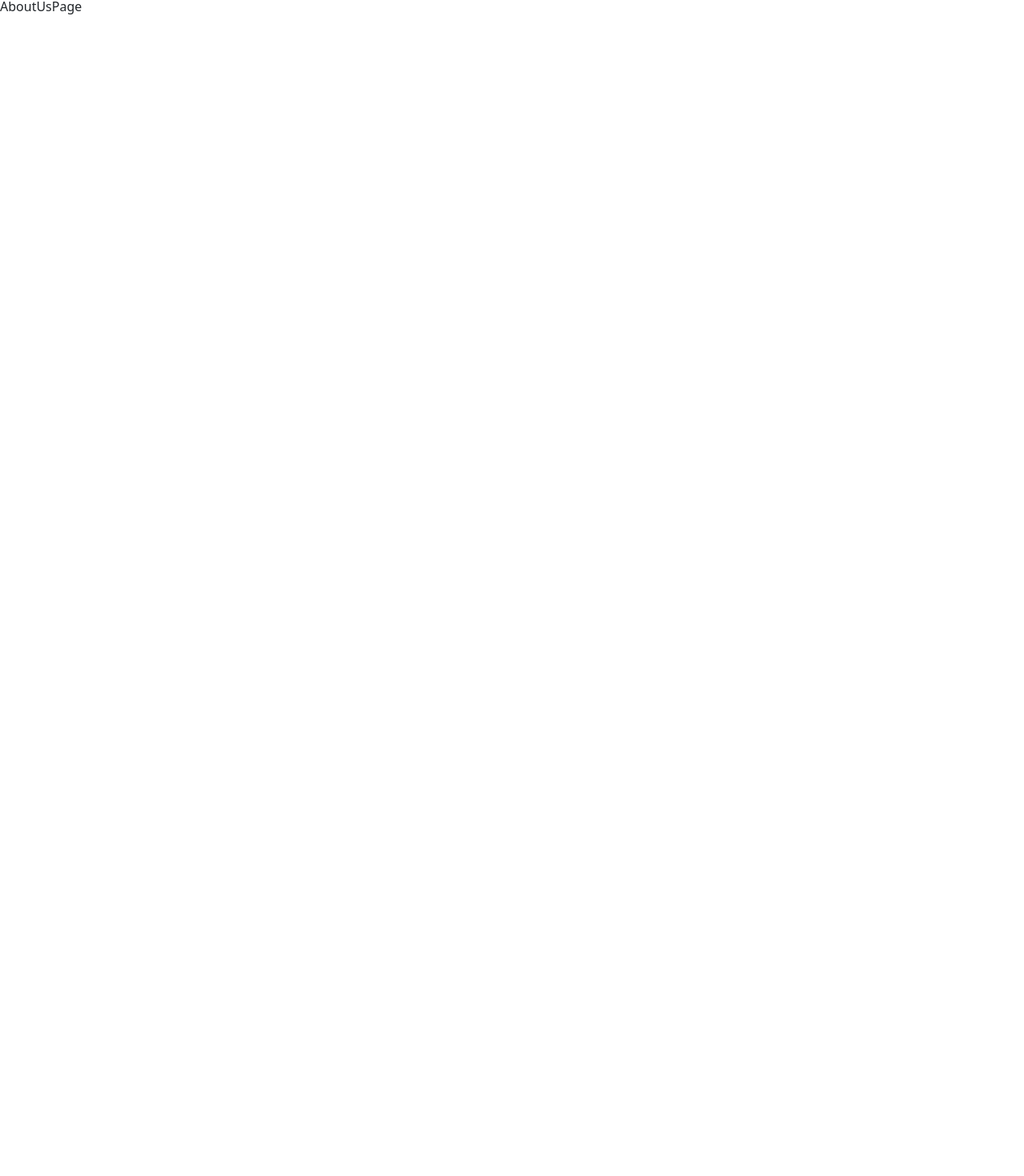
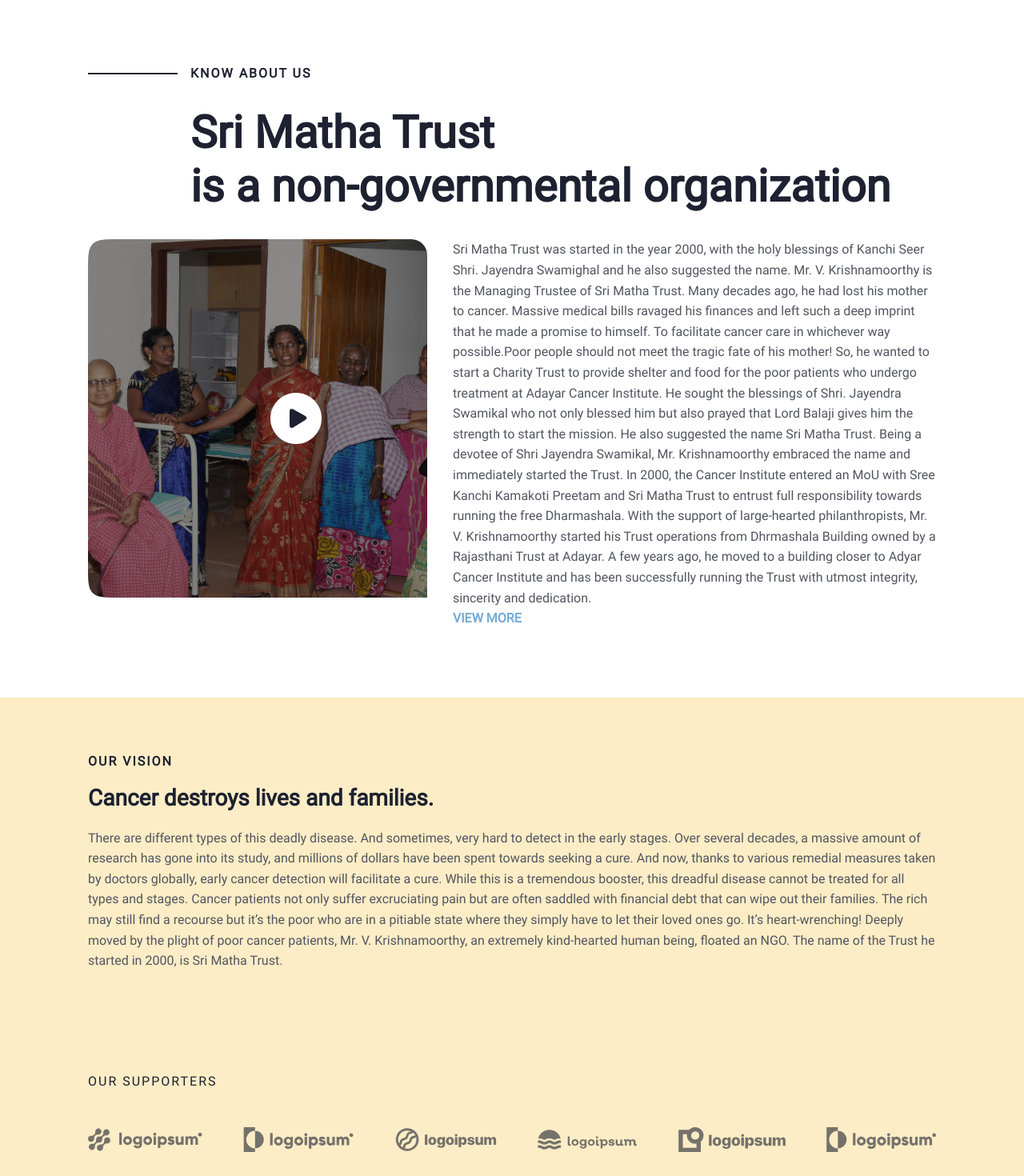
Before and after one commit to gunadevandesing/srimathatrust.ui, a React (Vite) app: page /aboutus in a window 1280 px wide. Shown: the part 135-1605 px from the top of the page at 80% size. Before the commit the page ends 800 px from the top, so only its background shows below. Built offline with nearby package versions, Linux system fonts and the light colour scheme.

Commit message:
About us page sections added

```diff
--- /dev/null
+++ b/src/components/AboutUsPageComponents/KnowAboutUsSection.jsx
@@ -0,0 +1,48 @@
+import "./knowAboutUsSection.scss";
+
+const KnowAboutUSSection = () => {
+  return (
+    <div className="knowaboutus-container">
+      <div className="knowaboutus-title">
+        <span className="horizontal-line"></span>
+        KNOW ABOUT US
+      </div>
+      <div className="knowaboutus-header">
+        Sri Matha Trust <br />
+        is a non-governmental organization
+      </div>
+      <div className="knowaboutus-content">
+        <div className="knowaboutus-video"></div>
+        <div className="knowaboutus-rightsection">
+          <div className="rightsection-paragraph">
+            Sri Matha Trust was started in the year 2000, with the holy
+            blessings of Kanchi Seer Shri. Jayendra Swamighal and he also
+            suggested the name. Mr. V. Krishnamoorthy is the Managing Trustee of
+            Sri Matha Trust. Many decades ago, he had lost his mother to cancer.
+            Massive medical bills ravaged his finances and left such a deep
+            imprint that he made a promise to himself. To facilitate cancer care
+            in whichever way possible.Poor people should not meet the tragic
+            fate of his mother! So, he wanted to start a Charity Trust to
+            provide shelter and food for the poor patients who undergo treatment
+            at Adayar Cancer Institute. He sought the blessings of Shri.
+            Jayendra Swamikal who not only blessed him but also prayed that Lord
+            Balaji gives him the strength to start the mission. He also
+            suggested the name Sri Matha Trust. Being a devotee of Shri Jayendra
+            Swamikal, Mr. Krishnamoorthy embraced the name and immediately
+            started the Trust. In 2000, the Cancer Institute entered an MoU with
+            Sree Kanchi Kamakoti Preetam and Sri Matha Trust to entrust full
+            responsibility towards running the free Dharmashala. With the
+            support of large-hearted philanthropists, Mr. V. Krishnamoorthy
+            started his Trust operations from Dhrmashala Building owned by a
+            Rajasthani Trust at Adayar. A few years ago, he moved to a building
+            closer to Adyar Cancer Institute and has been successfully running
+            the Trust with utmost integrity, sincerity and dedication.
+          </div>
+          <div className="paragraph-viewmore">VIEW MORE</div>
+        </div>
+      </div>
+    </div>
+  );
+};
+
+export default KnowAboutUSSection;
--- /dev/null
+++ b/src/components/AboutUsPageComponents/OurVisionSection.jsx
@@ -0,0 +1,50 @@
+import "./ourVisionSection.scss";
+
+import Logo1 from "../../assets/svg-icons/logo-1.svg";
+import Logo2 from "../../assets/svg-icons/logo-2.svg";
+import Logo3 from "../../assets/svg-icons/logo-3.svg";
+import Logo4 from "../../assets/svg-icons/logo-4.svg";
+import Logo5 from "../../assets/svg-icons/logo-5.svg";
+import Logo6 from "../../assets/svg-icons/logo-6.svg";
+
+const OurVisionSection = () => {
+  return (
+    <div className="ourvision-container">
+      <div className="ourvision-content">
+        <div className="ourvision-title">OUR VISION</div>
+        <div className="ourvision-header">
+          Cancer destroys lives and families.
+        </div>
+        <div className="ourvision-paragraph">
+          There are different types of this deadly disease. And sometimes, very
+          hard to detect in the early stages. Over several decades, a massive
+          amount of research has gone into its study, and millions of dollars
+          have been spent towards seeking a cure. And now, thanks to various
+          remedial measures taken by doctors globally, early cancer detection
+          will facilitate a cure. While this is a tremendous booster, this
+          dreadful disease cannot be treated for all types and stages. Cancer
+          patients not only suffer excruciating pain but are often saddled with
+          financial debt that can wipe out their families. The rich may still
+          find a recourse but it’s the poor who are in a pitiable state where
+          they simply have to let their loved ones go. It’s heart-wrenching!
+          Deeply moved by the plight of poor cancer patients, Mr. V.
+          Krishnamoorthy, an extremely kind-hearted human being, floated an NGO.
+          The name of the Trust he started in 2000, is Sri Matha Trust.
+        </div>
+        <div className="supporters-row">
+          <div>OUR SUPPORTERS</div>
+          <div className="supporters-logo-row">
+            <img src={Logo1} alt="logo-1" />
+            <img src={Logo2} alt="logo-2" />
+            <img src={Logo3} alt="logo-3" />
+            <img src={Logo4} alt="logo-4" />
+            <img src={Logo5} alt="logo-5" />
+            <img src={Logo6} alt="logo-6" />
+          </div>
+        </div>
+      </div>
+    </div>
+  );
+};
+
+export default OurVisionSection;
--- /dev/null
+++ b/src/components/AboutUsPageComponents/knowAboutUsSection.scss
@@ -0,0 +1,69 @@
+@import "../../project_constants.scss";
+.knowaboutus-container {
+  width: 100%;
+  // aspect-ratio: 375/217;
+  background-color: #fff;
+  padding: 86px 110px;
+
+  .knowaboutus-title {
+    display: flex;
+    align-items: center;
+    color: $primary-text;
+    font-family: Roboto;
+    font-size: 16px;
+    font-style: normal;
+    font-weight: 700;
+    line-height: normal;
+    letter-spacing: 2px;
+
+    .horizontal-line {
+      width: 7rem;
+      border-top: 2px solid $primary-text;
+      margin-right: 1rem;
+    }
+  }
+
+  .knowaboutus-header {
+    color: $primary-text;
+    font-family: Roboto;
+    font-size: 56px;
+    font-style: normal;
+    font-weight: 700;
+    line-height: 120%;
+    margin: 2rem 0 2rem 8rem;
+  }
+
+  .knowaboutus-content {
+    display: flex;
+
+    .knowaboutus-video {
+      width: 40%;
+      aspect-ratio: 519/448;
+      border-radius: 20px;
+      background-image: url("../../assets/images/aboutus-video.jpg");
+      background-repeat: no-repeat;
+    }
+
+    .knowaboutus-rightsection {
+      margin-left: 2rem;
+      width: calc(60% - 2rem);
+      .rightsection-paragraph {
+        color: $secondary-text;
+        font-family: Roboto;
+        font-size: 16px;
+        font-style: normal;
+        font-weight: 400;
+        line-height: 160%;
+      }
+      .paragraph-viewmore {
+        opacity: 0.7;
+        color: #3587c6;
+        font-family: Roboto;
+        font-size: 16px;
+        font-style: normal;
+        font-weight: 700;
+        line-height: 160%;
+      }
+    }
+  }
+}
--- /dev/null
+++ b/src/components/AboutUsPageComponents/ourVisionSection.scss
@@ -0,0 +1,62 @@
+@import "../../project_constants.scss";
+
+.ourvision-container {
+  width: 100%;
+  // aspect-ratio: 375/217;
+  background-color: $secondary-yellow;
+  padding: 70px 110px;
+
+  .ourvision-content {
+    .ourvision-title {
+      color: $primary-text;
+      font-family: Roboto;
+      font-size: 16px;
+      font-style: normal;
+      font-weight: 700;
+      line-height: normal;
+      letter-spacing: 2px;
+      position: relative;
+    }
+
+    .ourvision-header {
+      margin-top: 1rem;
+      color: $primary-text;
+      font-family: Roboto;
+      font-size: 28px;
+      font-style: normal;
+      font-weight: 700;
+      line-height: 150%;
+    }
+
+    .ourvision-paragraph {
+      margin-top: 1rem;
+      color: $secondary-text;
+      font-family: Roboto;
+      font-size: 16px;
+      font-style: normal;
+      font-weight: 400;
+      line-height: 160%;
+    }
+
+    .supporters-row {
+      margin-top: 8rem;
+      display: flex;
+      flex-direction: column;
+
+      color: $primary-text;
+      font-family: Roboto;
+      font-size: 16px;
+      font-style: normal;
+      font-weight: 500;
+      line-height: normal;
+      letter-spacing: 2px;
+
+      .supporters-logo-row {
+        margin-top: 3rem;
+        display: flex;
+        justify-content: space-between;
+        align-items: center;
+      }
+    }
+  }
+}
--- a/src/components/HomePageComponents/KnowAboutUsSection.jsx
+++ b/src/components/HomePageComponents/KnowAboutUsSection.jsx
@@ -12,24 +12,29 @@ const KnowAboutUSSection = () => {
     <div className="knowaboutus-container">
       <div className="knowaboutus-content">
         <div className="knowaboutus-leftsection">
-          <div className="knowaboutus-title">KNOW ABOUT US</div>
+          <div className="knowaboutus-title">
+            <span className="horizontal-line"></span>
+            KNOW ABOUT US
+          </div>
+          <div className="knowaboutus-textcontent">
             <div className="knowaboutus-header">Sri Matha Trust</div>
             <div className="knowaboutus-subheader">
               20 YEAR OF DEDICATED SELFLESS SERVICE
             </div>
             <div className="knowaboutus-paragraph">
-            World’s deadliest disease is cancer. Different kinds of cancer have
-            been posing challenge to the entire humanity. Medical fraternity has
-            been doing research after research to contain the disease. Millions
-            of dollars are being spent to control the disease. Thanks to various
-            remedial measures taken by the doctors across the world, now a
-            situation has arrived that early deduction of cancer will facilitate
-            curing. This is a real good news. Yet this dreadful disease has not
-            been eradicated fully.
+              World’s deadliest disease is cancer. Different kinds of cancer
+              have been posing challenge to the entire humanity. Medical
+              fraternity has been doing research after research to contain the
+              disease. Millions of dollars are being spent to control the
+              disease. Thanks to various remedial measures taken by the doctors
+              across the world, now a situation has arrived that early deduction
+              of cancer will facilitate curing. This is a real good news. Yet
+              this dreadful disease has not been eradicated fully.
             </div>
             <button className="knowaboutus-learnmore" onClick={() => {}}>
               Learn more
             </button>
+          </div>
         </div>
         <div className="knowaboutus-video"></div>
       </div>
--- a/src/components/HomePageComponents/knowAboutUsSection.scss
+++ b/src/components/HomePageComponents/knowAboutUsSection.scss
@@ -12,6 +12,8 @@
       width: 60%;
 
       .knowaboutus-title {
+        display: flex;
+        align-items: center;
         color: $primary-text;
         font-family: Roboto;
         font-size: 16px;
@@ -19,19 +21,16 @@
         font-weight: 700;
         line-height: normal;
         letter-spacing: 2px;
-        position: relative;
         margin-top: 90px;
 
-        &::before {
-          content: "";
-          width: 72px;
-          left: -96px;
-          top: 50%;
-          position: absolute;
-          border: 1px solid $primary-text;
+        .horizontal-line {
+          width: 7rem;
+          border-top: 2px solid $primary-text;
+          margin-right: 1rem;
         }
       }
-
+      .knowaboutus-textcontent {
+        margin-left: 8rem;
         .knowaboutus-header {
           color: $primary-text;
           font-size: 48px;
@@ -84,6 +83,7 @@
           line-height: normal;
         }
       }
+    }
 
     .knowaboutus-video {
       width: 40%;
--- a/src/pages/AboutUsPage/AboutUsPage.jsx
+++ b/src/pages/AboutUsPage/AboutUsPage.jsx
@@ -1,5 +1,13 @@
+import KnowAboutUSSection from "../../components/AboutUsPageComponents/KnowAboutUsSection";
+import OurVisionSection from "../../components/AboutUsPageComponents/OurVisionSection";
+
 const AboutUsPage = () => {
-  return <div>AboutUsPage</div>;
+  return (
+    <>
+      <KnowAboutUSSection />
+      <OurVisionSection />
+    </>
+  );
 };
 
 export default AboutUsPage;
```
Also changed, not shown: src/assets/images/aboutus-video.jpg (added). Lines whose indentation alone changed are shown as unchanged.
